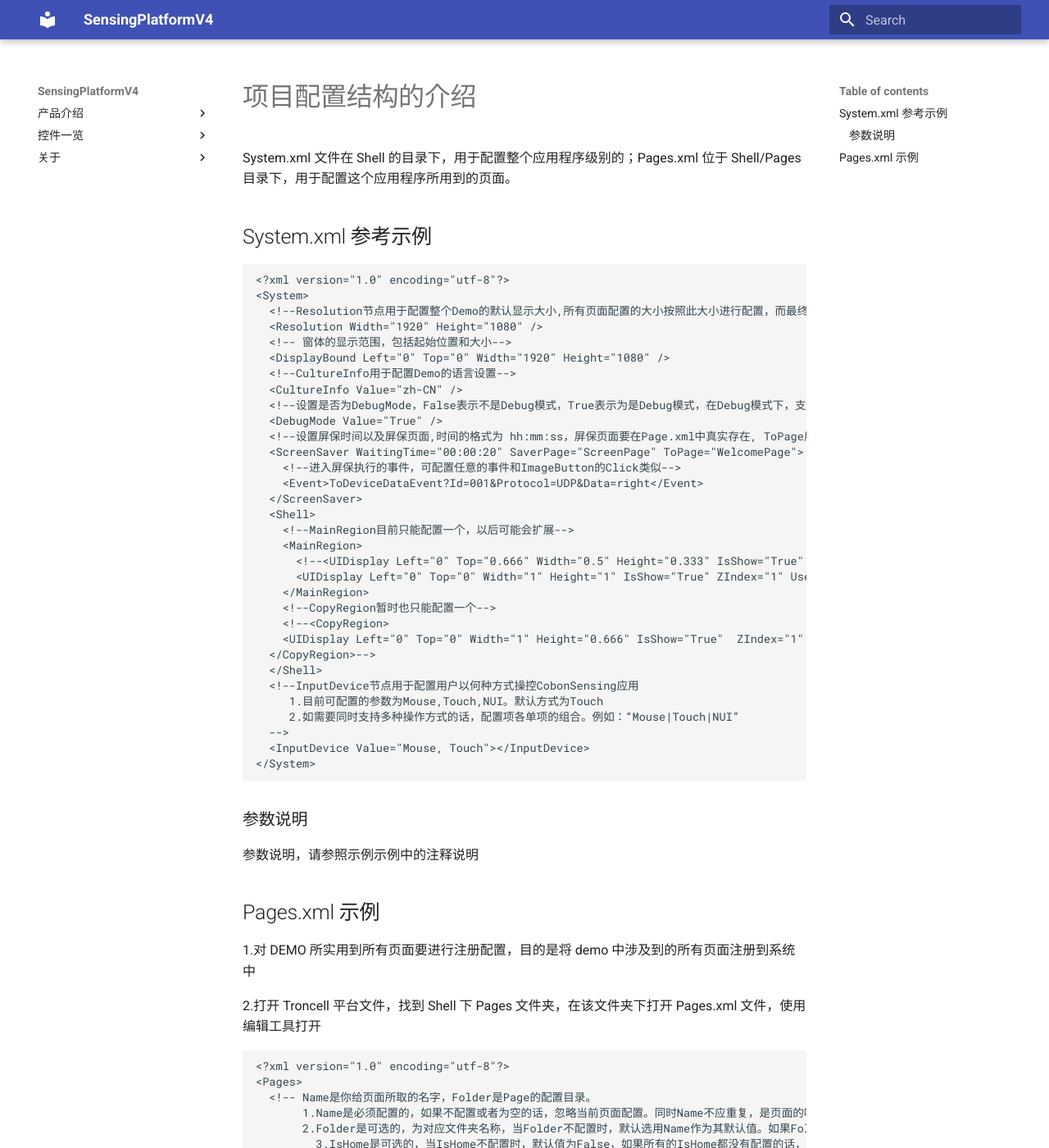
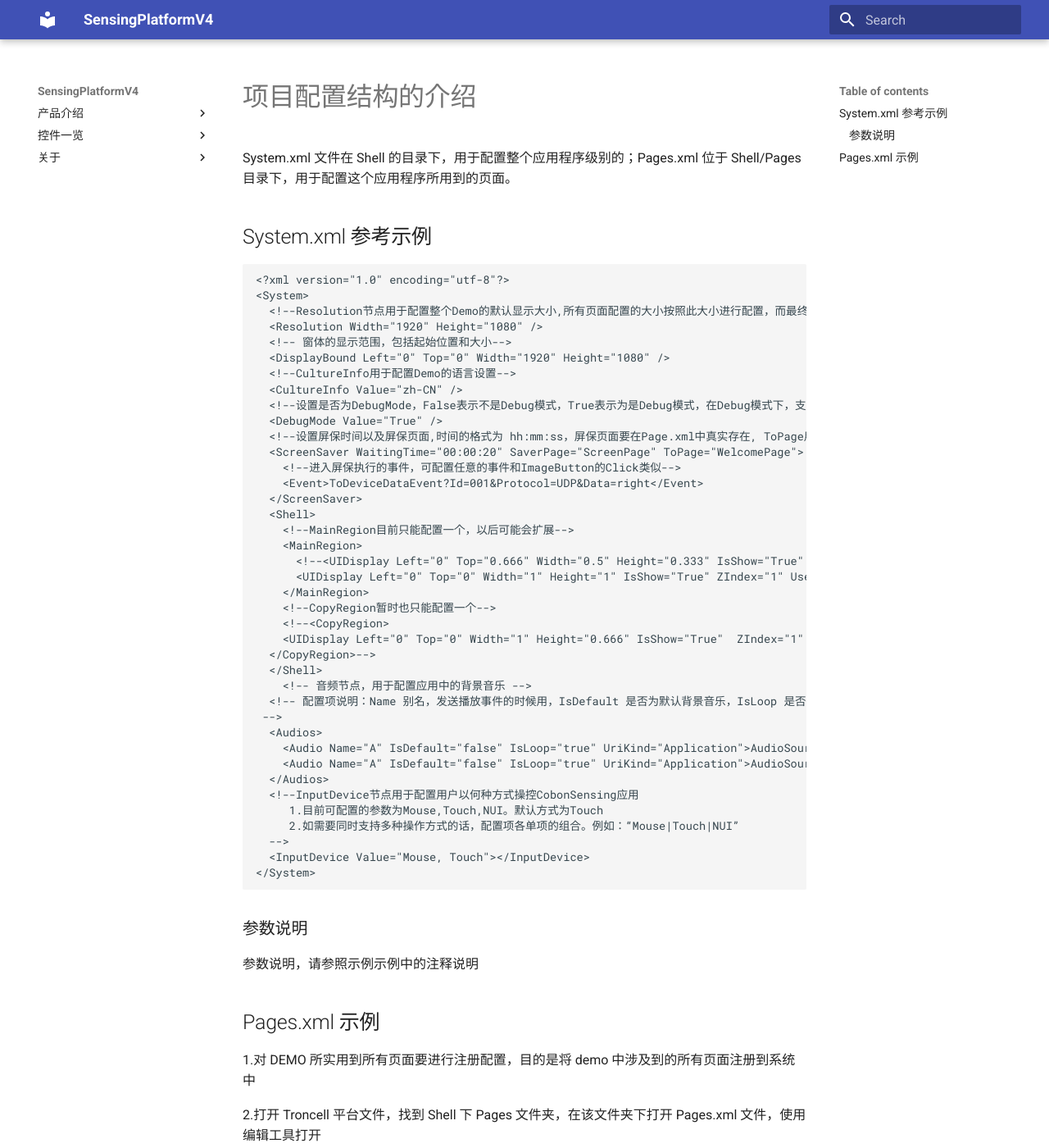
Before and after one commit to troncell/SensingPlatformDocs, an MkDocs documentation site: the page built from docs/产品介绍/System配置说明.md, in a window 1280 px wide and 1400 px high. Shown: the whole window at 82% size. Built offline with MkDocs 1.6.1 and Material for MkDocs 9.7.7, drawn with Linux system fonts in a browser that asks for light colours.

```diff
--- a/docs/产品介绍/System配置说明.md
+++ b/docs/产品介绍/System配置说明.md
@@ -31,6 +31,13 @@ System.xml 文件在 Shell 的目录下，用于配置整个应用程序级别
     <UIDisplay Left="0" Top="0" Width="1" Height="0.666" IsShow="True"  ZIndex="1" UsePercent="True"/>
   </CopyRegion>-->
   </Shell>
+    <!-- 音频节点，用于配置应用中的背景音乐 -->
+  <!-- 配置项说明：Name 别名，发送播放事件的时候用，IsDefault 是否为默认背景音乐，IsLoop 是否循环播放，UriKind 背景音乐的资源路径类型，值是文件路径
+ -->
+  <Audios>
+    <Audio Name="A" IsDefault="false" IsLoop="true" UriKind="Application">AudioSource/音频1.mp3</Audio>
+    <Audio Name="A" IsDefault="false" IsLoop="true" UriKind="Application">AudioSource/音频2.mp3</Audio>
+  </Audios>
   <!--InputDevice节点用于配置用户以何种方式操控CobonSensing应用
      1.目前可配置的参数为Mouse,Touch,NUI。默认方式为Touch
      2.如需要同时支持多种操作方式的话，配置项各单项的组合。例如：“Mouse|Touch|NUI”
```
Also changed, not shown: docs/事件一览/README.md (+1 -1 lines), docs/控件一览/readme.md (+1 -1 lines).
